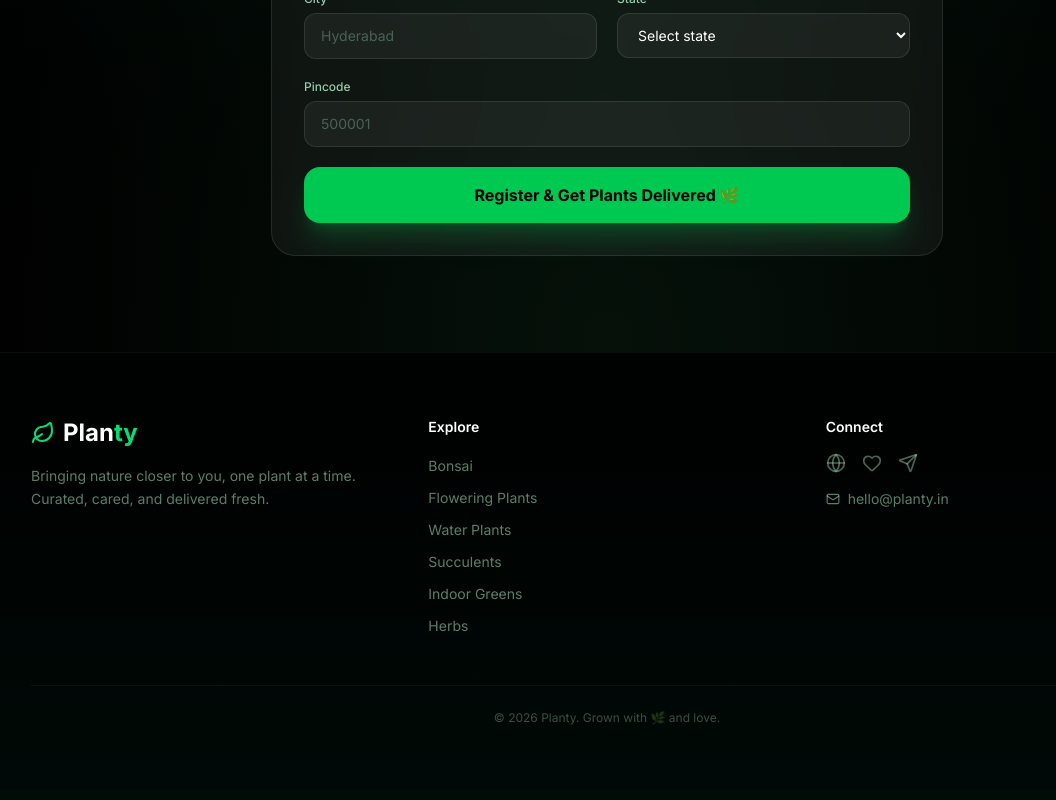
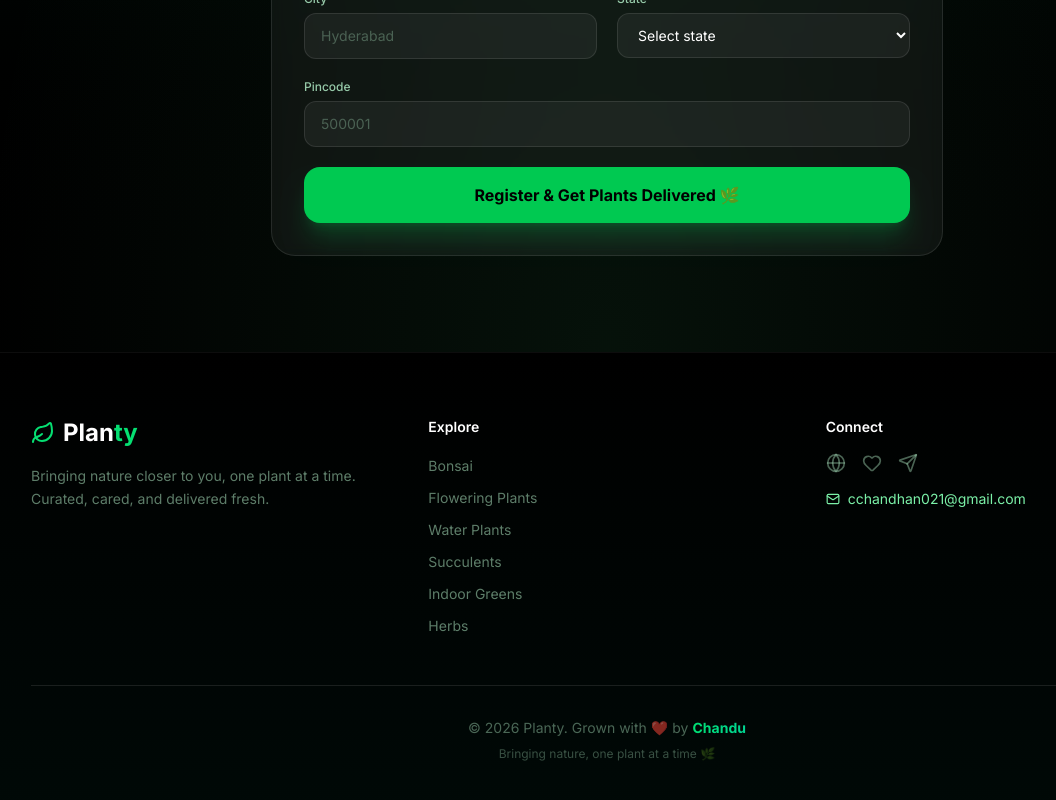
Before and after one commit to chandu916/planty, a Next.js app: page / in a window 1280 px wide. Shown: the part 5348-6148 px from the top of the page, without its empty margins (33-1089 px from the left). Built offline with nearby package versions, Linux system fonts and the light colour scheme.

Commit message:
style: update footer with email, copyright, and attractive styling

```diff
--- a/app/components/Footer.tsx
+++ b/app/components/Footer.tsx
@@ -57,15 +57,36 @@ export default function Footer() {
                 </motion.a>
               ))}
             </div>
-            <div className="flex items-center gap-2 text-green-200/50 text-sm">
+            <motion.a
+              href="mailto:cchandhan021@gmail.com"
+              whileHover={{ x: 2 }}
+              className="flex items-center gap-2 text-green-300 hover:text-green-400 text-sm transition-colors"
+            >
               <Mail size={14} />
-              hello@planty.in
-            </div>
+              cchandhan021@gmail.com
+            </motion.a>
           </div>
         </div>
 
-        <div className="border-t border-white/5 pt-6 text-center text-green-200/30 text-xs">
-          © {new Date().getFullYear()} Planty. Grown with 🌿 and love.
+        <div className="border-t border-white/10 pt-8">
+          <motion.div
+            initial={{ opacity: 0, y: 10 }}
+            whileInView={{ opacity: 1, y: 0 }}
+            transition={{ duration: 0.5 }}
+            className="text-center space-y-2"
+          >
+            <p className="text-green-200/40 text-sm">
+              © {new Date().getFullYear()} Planty. Grown with
+              <span className="text-red-400 mx-1 inline-block animate-pulse">❤️</span>
+              by
+              <span className="ml-1 font-bold bg-gradient-to-r from-green-400 to-emerald-400 bg-clip-text text-transparent">
+                Chandu
+              </span>
+            </p>
+            <p className="text-green-200/30 text-xs">
+              Bringing nature, one plant at a time 🌿
+            </p>
+          </motion.div>
         </div>
       </div>
     </footer>
```
